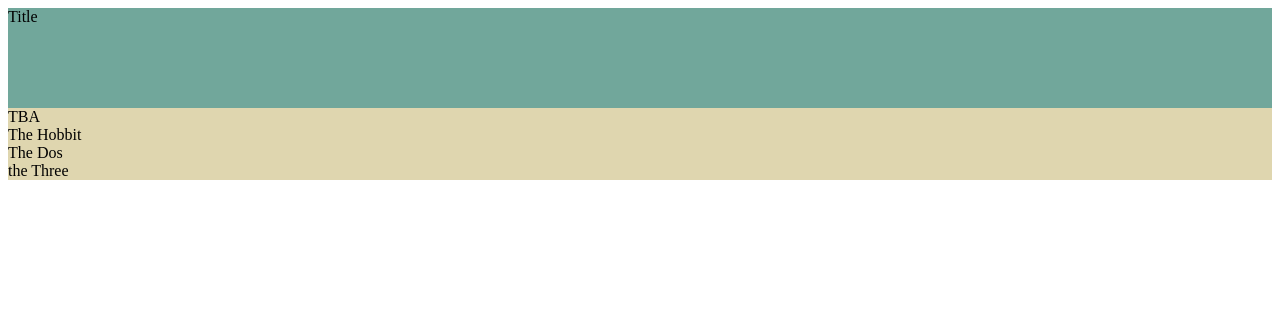
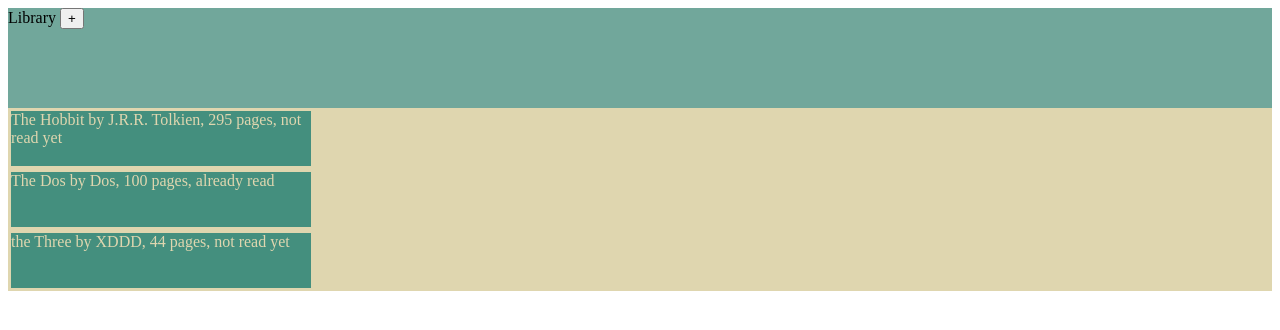
Before and after one commit to sebapkfd/library, a plain HTML site: page index.html in a window 1280 px wide. Drawn offline with Linux system fonts and the light colour scheme.

Commit message:
basic functionalities added

```diff
--- a/app.js
+++ b/app.js
@@ -1,4 +1,5 @@
 let myLibrary = [];
+let formIsOpen = false;
 
 function Book(title, author, nPages, read){
     this.title = title
@@ -23,6 +24,20 @@ addToLibrary('the Three', 'XDDD', 44, false);
 myLibrary.forEach( (bookElement) =>{
     let mainDiv = document.querySelector('.library-container');
     let bookContent = document.createElement('div');
-    bookContent.textContent = bookElement.title;
+    bookContent.className = "book-container";
+    bookContent.textContent = bookElement.info();
     mainDiv.appendChild(bookContent);
 })
+
+let addBook = document.querySelector('#addBook-button');
+addBook.addEventListener('click', ()=>{
+    let formDiv = document.querySelector('.form-container');
+    (formIsOpen) ? (
+        formDiv.style.display = 'none',
+        formIsOpen = false
+        ) : (
+        formDiv.style.display = 'block',
+        formIsOpen = true
+        )
+
+})
--- a/index.html
+++ b/index.html
@@ -7,8 +7,13 @@
     <link rel="stylesheet" href="style.css">
 </head>
 <body>
-    <div class="title-container"> Title </div>
-    <div class="library-container"> TBA</div>
+    <div class="title-container">
+        Library
+        <button id="addBook-button">+</button>
+    </div>
+
+    <div class="library-container"></div>
+    <div class="form-container" style="display: none;">XDDDDD</div>
 
 </body>
 <script src="app.js"></script>
--- a/style.css
+++ b/style.css
@@ -7,3 +7,11 @@
     height: fit-content;
     background-color: rgb(223, 214, 175);
 }
+
+.book-container{
+    background-color: rgb(68, 143, 126);
+    height: 55px;
+    width: 300px;
+    border: rgb(223, 214, 175) solid;
+    color: rgb(223, 214, 175);
+}
```
